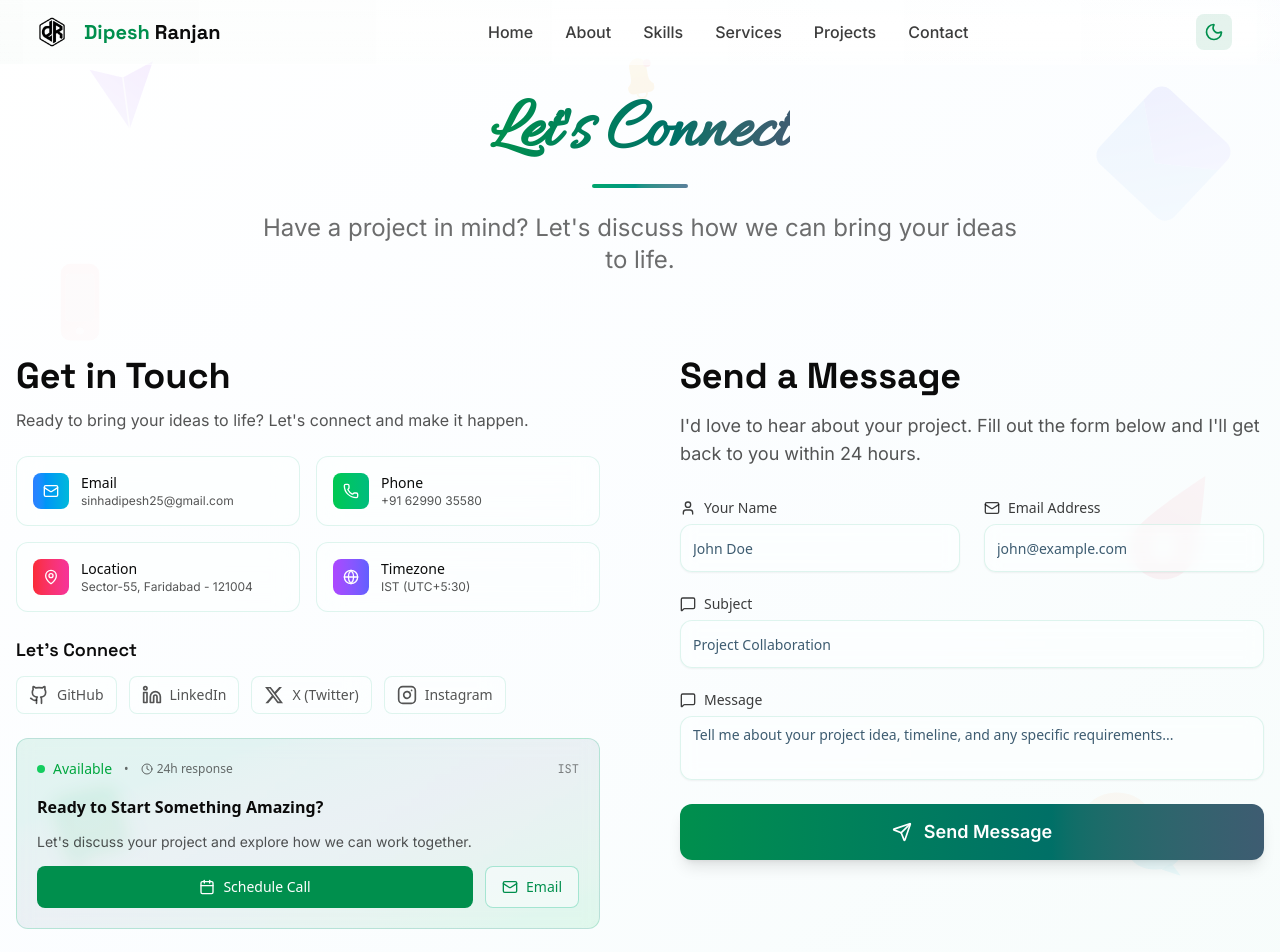
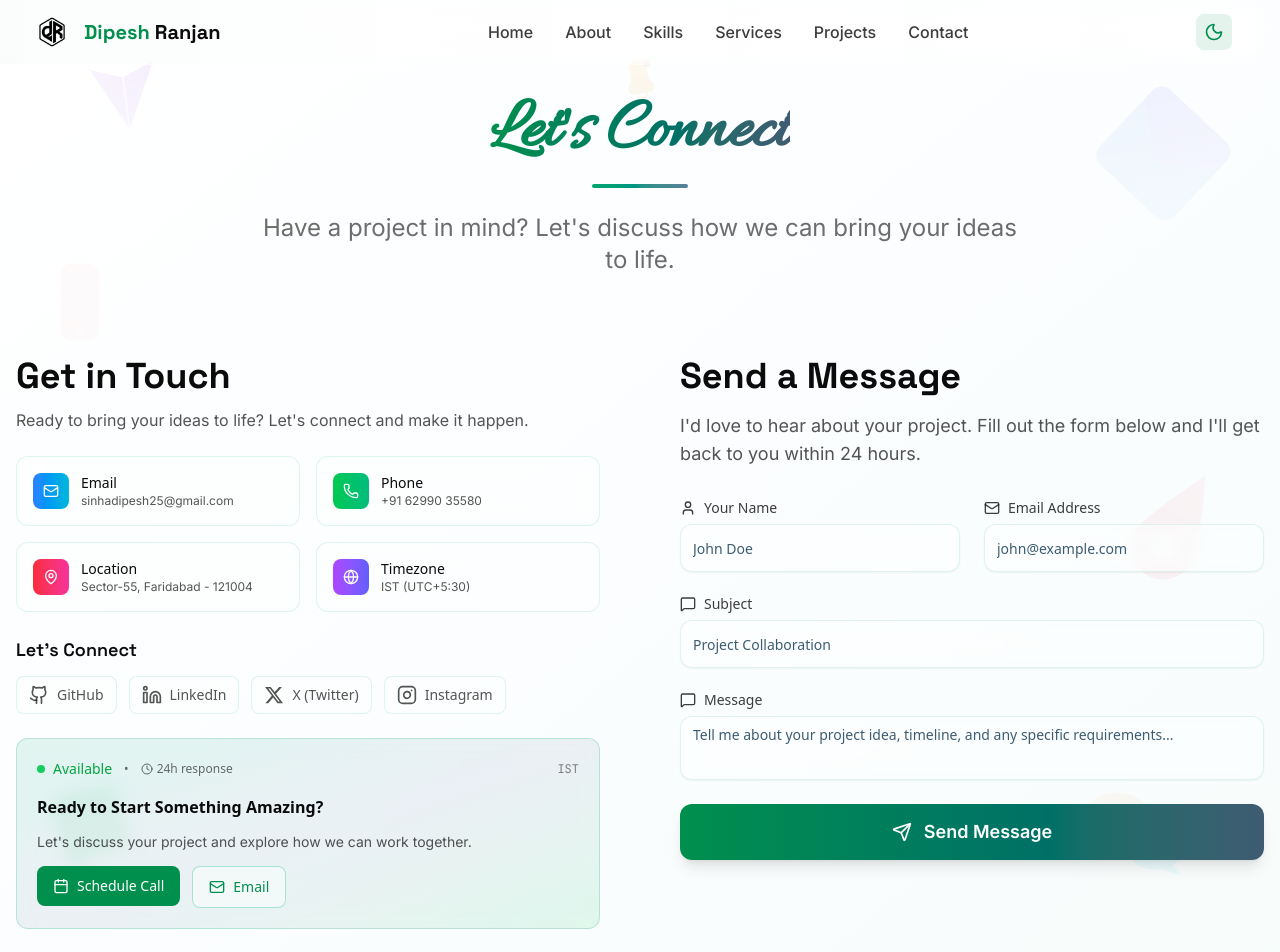
Before and after one commit to dipesh2508/Personal-Portfolio, a Next.js app: page /contact in a window 1280 px wide. Shown: the top 952 px of the page. Built offline with nearby package versions, Linux system fonts and the light colour scheme.

Commit message:
feat:added calenderly in contact

```diff
--- a/src/app/contact/page.tsx
+++ b/src/app/contact/page.tsx
@@ -32,6 +32,7 @@ import {
 } from '@/components/ui/form'
 import { Input } from '@/components/ui/input'
 import { Textarea } from '@/components/ui/textarea'
+import Link from 'next/link'
 
 const formSchema = z.object({
   name: z.string().min(2, 'Name must be at least 2 characters'),
@@ -513,6 +514,7 @@ const Contact = () => {
                   Let&apos;s discuss your project and explore how we can work together.
                 </p>
                 <div className="flex gap-3">
+                  <Link href="https://calendly.com/sinhadipesh25" target="_blank" rel="noopener noreferrer">
                     <motion.button
                       whileHover={{ scale: 1.05 }}
                       whileTap={{ scale: 0.95 }}
@@ -521,6 +523,7 @@ const Contact = () => {
                         <Calendar className="w-4 h-4" />
                         Schedule Call
                     </motion.button>
+                  </Link>
                   <motion.a
                     href="mailto:sinhadipesh25@gmail.com"
                     whileHover={{ scale: 1.05 }}
```
Lines whose indentation alone changed are shown as unchanged.
